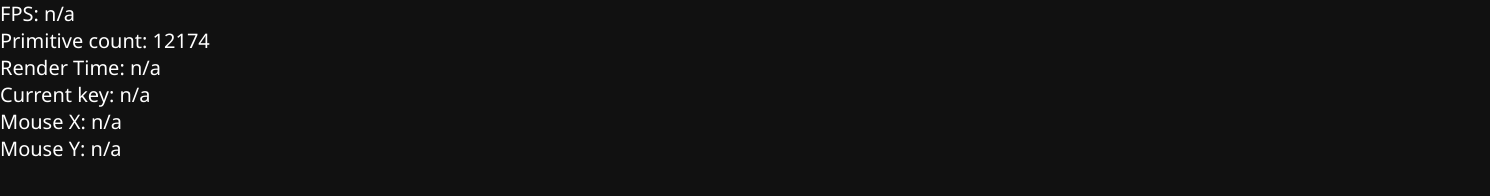
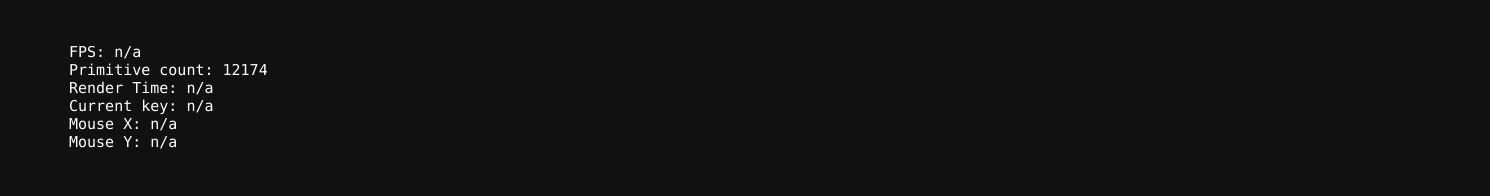
Before and after one commit to GmxMahdi/compute-raytracer, a website built with Vite: page index.html in a window 1280 px wide. Shown: the whole page, 1490 px wide, since content can reach past the window. Built offline with nearby package versions, Linux system fonts and the light colour scheme.

Commit message:
Fit UI to corner + auto size canvas

```diff
--- a/index.html
+++ b/index.html
@@ -20,28 +20,32 @@
         align-items: center;
         justify-content: center;
       }
+
+      #container {
+        position: relative;
+      }
+
       p {
         color: white;
-        font-size: 30px;
-        font-family: 'Segoe UI';
+        font-family: 'Consolas';
       }
 
       #webgpu-info {
+        background-color: #111111bb;
         position: absolute;
+        padding: 5px;
         top: 0px;
         left: 0px;
       }
 
       #webgpu-info * {
         margin: 0px;
-        font-size: 20px;
+        font-size: 15px;
       }
     </style>
   </head>
   <body>
     <div id="container">
-      <canvas id="gfx"></canvas>
-    </div>
       <div id="webgpu-info">
         <p>FPS: <span id="current-fps">n/a</span></p>
         <p>Primitive count: <span id="sphere-count">n/a</span></p>
@@ -50,6 +54,8 @@
         <p>Mouse X: <span id="mouse-x">n/a</span></p>
         <p>Mouse Y: <span id="mouse-y">n/a</span></p>
       </div>
+      <canvas id="gfx"></canvas>
+    </div>
     <script type="module" src="/src/main.ts" width="1200" height="800"></script>
   </body>
 </html>
--- a/src/control/app.ts
+++ b/src/control/app.ts
@@ -35,7 +35,9 @@ export class App {
         this.scene = new SceneRaytracing(this.nbSpheres);
         await this.scene.createScene();
 
-        this.renderer = new RendererRaytracing(this.canvas, this.scene);
+        let width = Math.floor(document.body.clientWidth * 0.9);
+        let height = Math.floor(document.body.clientHeight * 0.9);
+        this.renderer = new RendererRaytracing(this.canvas, width, height, this.scene);
 
         this.fpsLabel = document.getElementById('current-fps');
         this.sphereCountLabel = document.getElementById('sphere-count');
--- a/src/view/renderer-raytracing.ts
+++ b/src/view/renderer-raytracing.ts
@@ -9,8 +9,8 @@ import urlSkybox from '../images/daylight-skybox.png';
 
 export class RendererRaytracing {
 
-    width: number = 1700;
-    height: number = 800;
+    width: number = 900;
+    height: number = 600;
     canvas: HTMLCanvasElement;
 
     dt: number = 0;
@@ -46,9 +46,11 @@ export class RendererRaytracing {
     scene: SceneRaytracing;
     loaded: boolean = false;
 
-    constructor(canvas: HTMLCanvasElement, scene: SceneRaytracing){
+    constructor(canvas: HTMLCanvasElement, width: number, height: number, scene: SceneRaytracing){
         this.scene = scene;
         this.canvas = canvas;
+        this.width = width;
+        this.height = height;
         this.canvas.width = this.width;
         this.canvas.height = this.height;
     }
--- a/src/view/shaders/raytracer-kernel.wgsl
+++ b/src/view/shaders/raytracer-kernel.wgsl
@@ -269,7 +269,7 @@ fn hitTriangle(ray: Ray, triangle: Triangle, tMin: f32, tMax: f32, oldRenderStat
 
         renderState.position = ray.origin + t * ray.direction;
         let normal: vec3<f32> = (1.0 - u - v) * triangle.normalA + u * triangle.normalB + v * triangle.normalC;
-        //let normal: vec3<f32> = normalize(cross(edge1, edge2))
+        // let normal: vec3<f32> = normalize(cross(edge1, edge2));
         renderState.normal = normalize((transpose(scene.inverseModel) * vec4(normal, 0.0)).xyz);
         renderState.t = t;
         renderState.color = triangle.color;
```
Lines whose indentation alone changed are shown as unchanged.
